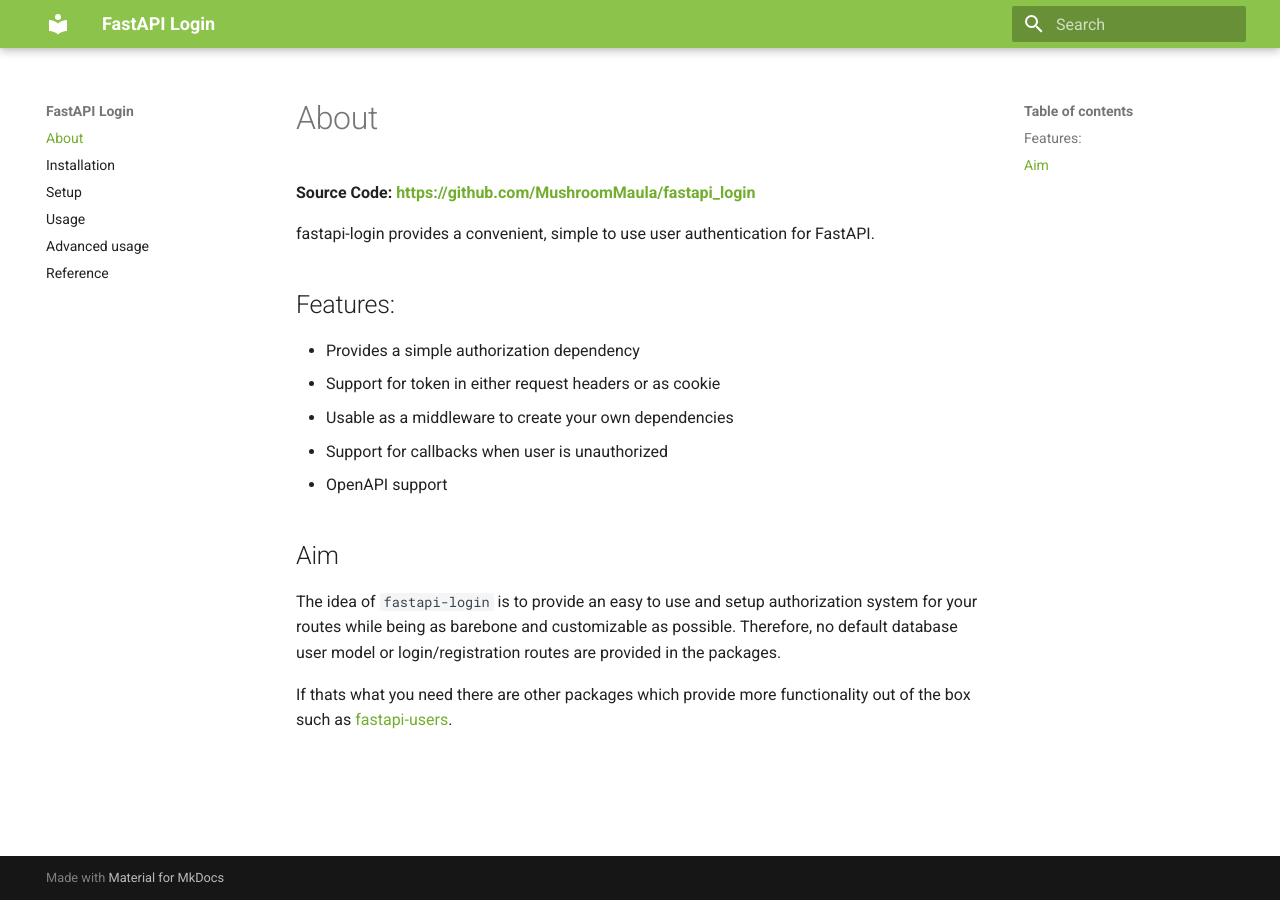
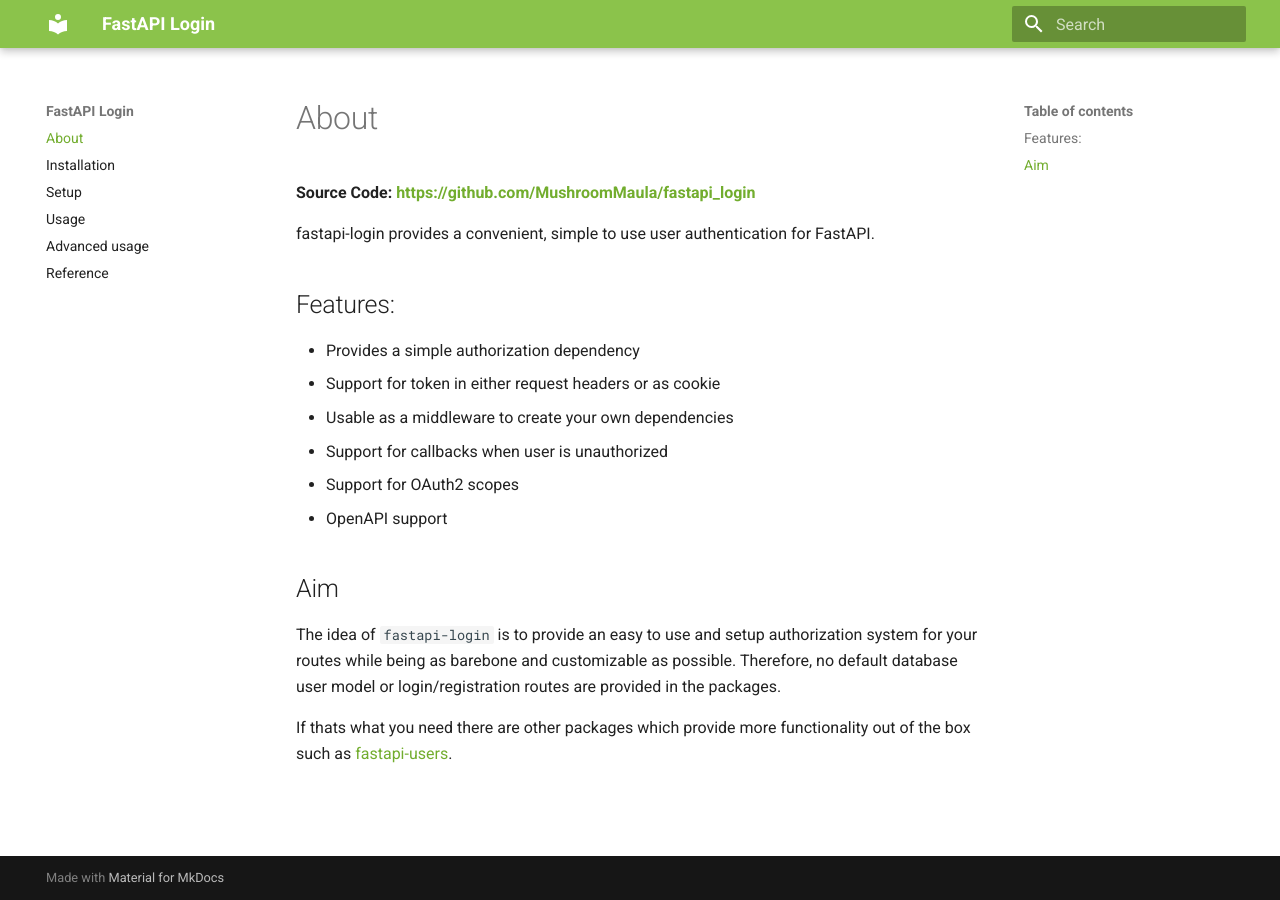
Before and after one commit to MushroomMaula/fastapi_login, an MkDocs documentation site: the page built from docs/index.md, in a window 1280 px wide. Built offline with MkDocs 1.6.1 and Material for MkDocs 9.7.7, drawn with Linux system fonts in a browser that asks for light colours.

Commit message:
Add OAuth2 scopes support to feature showcase

```diff
--- a/docs/index.md
+++ b/docs/index.md
@@ -11,6 +11,7 @@
 - Support for token in either request headers or as cookie
 - Usable as a middleware to create your own dependencies
 - Support for callbacks when user is unauthorized
+- Support for OAuth2 scopes
 - OpenAPI support
 
 ## Aim
```
